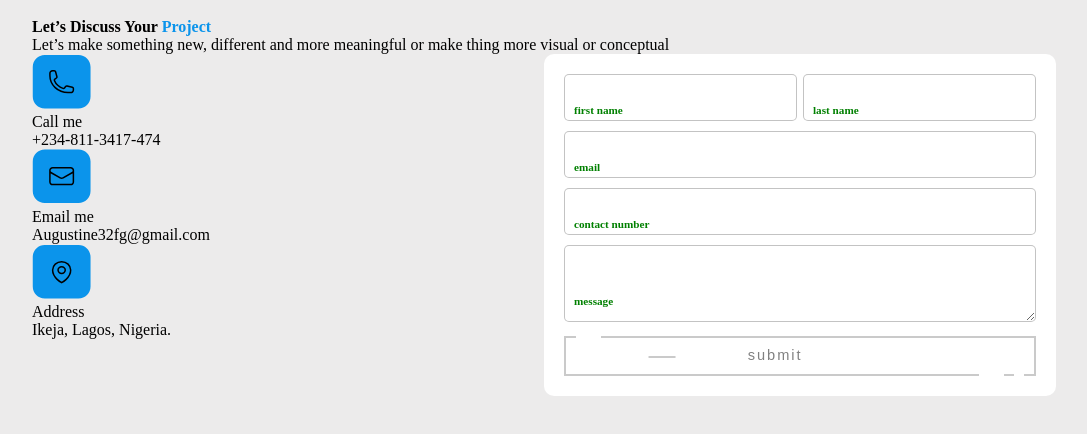
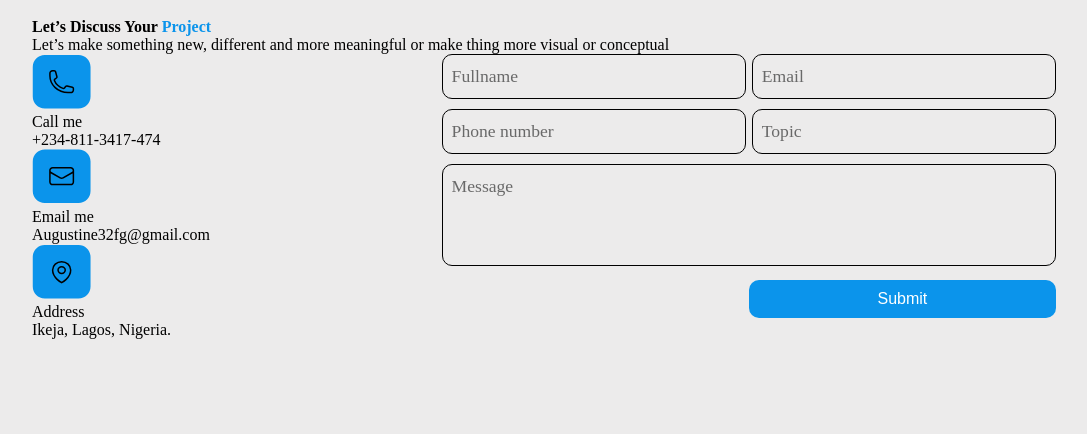
Before and after one commit to 010binary/Portfolio, a React (Vite) app: page / in a window 1280 px wide. Shown: the top 434 px of the page, without its empty margins (96-1183 px from the left). Built offline with nearby package versions, Linux system fonts and the light colour scheme; a web font is replaced by a local one.

Commit message:
form styling completed

```diff
--- a/src/components/contact/Contact.jsx
+++ b/src/components/contact/Contact.jsx
@@ -25,7 +25,7 @@ const Contact = () => {
               <p>+234-811-3417-474</p>
             </div>
           </div>
-          <div className="Email me">
+          <div className="Email-me">
             <div className="img">
               <img src={Message} alt="Email icon" />
             </div>
@@ -47,57 +47,39 @@ const Contact = () => {
         <div className="contact__section--content--form">
           <form className="form">
             <div className="flex">
-              <label className="firstname">
-                <input
-                  required=""
-                  placeholder=""
-                  type="text"
-                  className="input"
-                />
-                <span>first name</span>
+              <label>
+                <input className="input" type="text" required />
+                <span>Fullname</span>
               </label>
 
-              <label className="lastname">
-                <input
-                  required=""
-                  placeholder=""
-                  type="text"
-                  className="input"
-                />
-                <span>last name</span>
+              <label>
+                <input className="input" type="email" required />
+                <span>Email</span>
               </label>
             </div>
 
-            <label>
-              <input
-                required=""
-                placeholder=""
-                type="email"
-                className="input"
-              />
-              <span>email</span>
-            </label>
+            <div className="flex">
+              <label>
+                <input className="input" type="tel" required />
+                <span>Phone number</span>
+              </label>
 
-            <label>
-              <input required="" type="tel" placeholder="" className="input" />
-              <span>contact number</span>
-            </label>
+              <label>
+                <input className="input" type="text" required />
+                <span>Topic</span>
+              </label>
+            </div>
             <label>
               <textarea
-                required=""
-                rows="3"
-                placeholder=""
-                className="input01"
+                className="input"
+                name="message"
+                rows="5"
+                cols="50"
+                required
               ></textarea>
-              <span>message</span>
+              <span>Message</span>
             </label>
-
-            <button className="fancy" href="#">
-              <span className="top-key"></span>
-              <span className="text">submit</span>
-              <span className="bottom-key-1"></span>
-              <span className="bottom-key-2"></span>
-            </button>
+            <button className="submit">Submit</button>
           </form>
         </div>
       </div>
--- a/src/components/contact/Contact.scss
+++ b/src/components/contact/Contact.scss
@@ -5,207 +5,82 @@
     display: flex;
 
     &--sidebar {
-      width: 50%;
+      width: 40%;
+
     }
 
     &--form {
-      width: 50%;
+      width: 60%;
       .form {
         display: flex;
         flex-direction: column;
         gap: 10px;
-        background-color: #fff;
-        padding: 20px;
-        border-radius: 10px;
-        position: relative;
 
-        .message {
-          color: rgba(88, 87, 87, 0.822);
-          font-size: 14px;
-        }
         .flex {
           display: flex;
-          justify-content: space-between;
           width: 100%;
           gap: 6px;
+        }
+        .input {
+          font-size: medium;
+        }
 
-          .firstname,
-          .lastname {
-            width: 50%;
-          }
+        textarea {
+          resize: none;
         }
 
         label {
           position: relative;
-
+          width: 100%;
           .input {
+            background: transparent;
+            color: $black;
             width: 100%;
-            padding: 10px 10px 20px 10px;
-            outline: 0;
-            border: 1px solid rgba(105, 105, 105, 0.397);
-            border-radius: 5px;
+            padding: 20px 05px 05px 10px;
+            outline: none;
+            border: 1.6px solid $black;
+            border-radius: 10px;
           }
 
           .input + span {
+            color: rgb(105, 105, 105);
             position: absolute;
             left: 10px;
-            top: 15px;
-            color: grey;
-            font-size: 0.9em;
+            top: 12px;
+            font-size: 1.1rem;
             cursor: text;
-            transition: 0.3s ease;
+            transition: 0.3s ease-in-out;
           }
 
+          /* This is for the form sec that are textarea*/
           .input:placeholder-shown + span {
-            top: 15px;
-            font-size: 0.9em;
+            top: 12.5px;
+            font-size: 1.1rem;
           }
+
           .input:focus + span,
           .input:valid + span {
-            top: 30px;
-            font-size: 0.7em;
-            font-weight: 600;
-          }
-
-          .input:valid + span {
-            color: green;
+            color: $secondary-color;
+            top: 0px;
+            font-size: 0.9em;
+            font-weight: 500;
           }
         }
-      }
 
-      .input01 {
-        width: 100%;
-        padding: 10px 10px 20px 10px;
-        outline: 0;
-        border: 1px solid rgba(105, 105, 105, 0.397);
-        border-radius: 5px;
-      }
-
-      .form label .input01 + span {
-        position: absolute;
-        left: 10px;
-        top: 50px;
-        color: grey;
-        font-size: 0.9em;
-        cursor: text;
-        transition: 0.3s ease;
-      }
-
-      .form label .input01:placeholder-shown + span {
-        top: 40px;
-        font-size: 0.9em;
-      }
-
-      .form label .input01:focus + span,
-      .form label .input01:valid + span {
-        top: 50px;
-        font-size: 0.7em;
-        font-weight: 600;
-      }
-
-      .form label .input01:valid + span {
-        color: green;
-      }
-
-      .fancy {
-        background-color: transparent;
-        border: 2px solid #cacaca;
-        border-radius: 0px;
-        box-sizing: border-box;
-        color: #fff;
-        cursor: pointer;
-        display: inline-block;
-        font-weight: 390;
-        letter-spacing: 2px;
-        margin: 0;
-        outline: none;
-        overflow: visible;
-        padding: 8px 30px;
-        position: relative;
-        text-align: center;
-        text-decoration: none;
-        text-transform: none;
-        transition: all 0.3s ease-in-out;
-        user-select: none;
-        font-size: 13px;
-
-        &::before {
-          content: " ";
-          width: 1.7rem;
-          height: 2px;
-          background: #cacaca;
-          top: 50%;
-          left: 1.5em;
-          position: absolute;
-          transform: translateY(-50%);
-          transform: translateX(230%);
-          transform-origin: center;
-          transition: background 0.3s linear, width 0.3s linear;
-        }
-        .text {
-          font-size: 1.125em;
-          line-height: 1.33333em;
-          padding-left: 2em;
-          display: block;
-          text-align: left;
-          transition: all 0.3s ease-in-out;
-          text-transform: lowercase;
-          text-decoration: none;
-          color: #818181;
-          transform: translateX(30%);
-        }
-
-        .top-key {
-          height: 2px;
-          width: 1.5625rem;
-          top: -2px;
-          left: 0.625rem;
-          position: absolute;
-          background: white;
-          transition: width 0.5s ease-out, left 0.3s ease-out;
-        }
-        .bottom-key-1 {
-          height: 2px;
-          width: 1.5625rem;
-          right: 1.875rem;
-          bottom: -2px;
-          position: absolute;
-          background: white;
-          transition: width 0.5s ease-out, right 0.3s ease-out;
-        }
-
-        .bottom-key-2 {
-          height: 2px;
-          width: 0.625rem;
-          right: 0.625rem;
-          bottom: -2px;
-          position: absolute;
-          background: white;
-          transition: width 0.5s ease-out, right 0.3s ease-out;
-        }
-
-        &:hover {
-          color: white;
-          background: #cacaca;
-        }
-
-        &:hover::before {
-          width: 1.5rem;
-          background: white;
-        }
-        &:hover .text {
-          color: white;
-          padding-left: 1.5em;
-        }
-
-        &:hover .top-key {
-          left: -2px;
-          width: 0px;
-        }
-        &:hover .bottom-key-1,
-        &:hover .bottom-key-2 {
-          right: 0;
-          width: 0;
+        .submit {
+          width: 50%;
+          margin-left: auto;
+          border: none;
+          outline: none;
+          padding: 10px;
+          border-radius: 10px;
+          color: #fff;
+          font-size: 16px;
+          transform: 0.3s ease;
+          background-color: $primary-color;
+          &:hover {
+            background-color: $secondary-color;
+          }
         }
       }
     }
```
